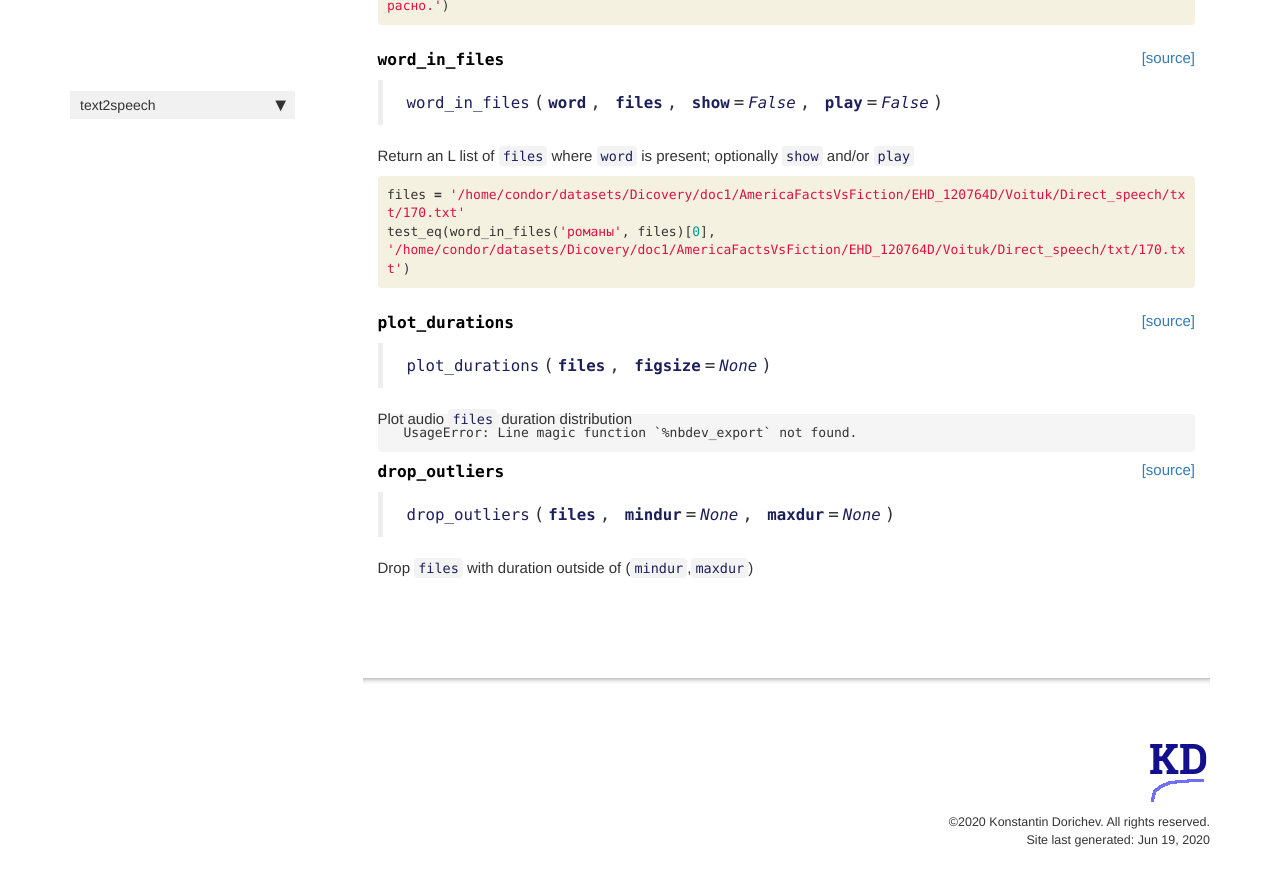
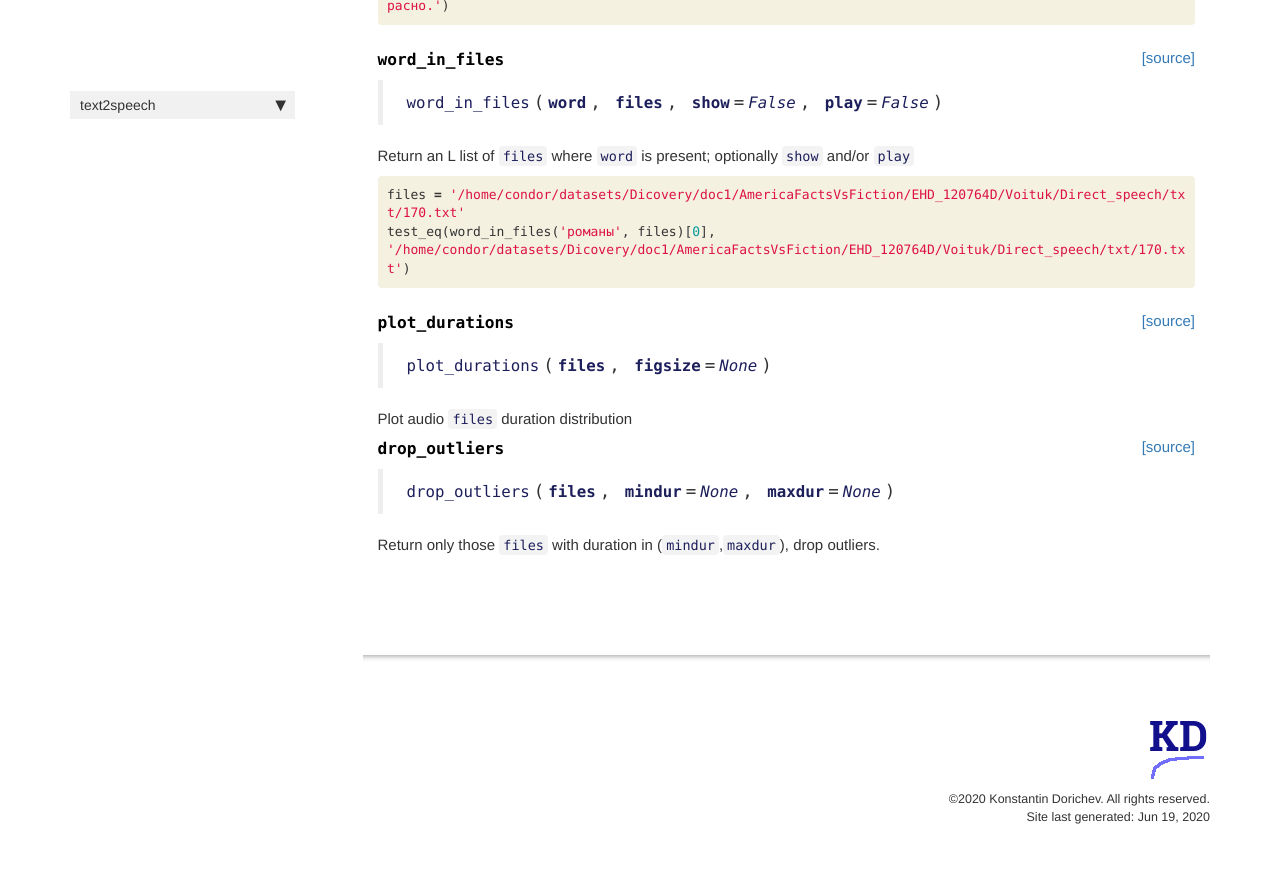
Before and after one commit to kdorichev/text2speech, a Jekyll site: the page built from docs/data.html, in a window 1280 px wide and 900 px high, scrolled down 1727 px. Shown: the top 886 px of the window. Built offline with Jekyll 4.4.1, drawn with Linux system fonts in a browser that asks for light colours; nearby versions of some CDN libraries; comment, search, counter and statistics services are not loaded.

Commit message:
Docs cleanup

```diff
--- a/docs/data.html
+++ b/docs/data.html
@@ -439,20 +439,6 @@ description: "Functions used for data processing"
 
 <div class="cell border-box-sizing code_cell rendered">
 
-<div class="output_wrapper">
-<div class="output">
-
-<div class="output_area">
-
-<div class="output_subarea output_stream output_stderr output_text">
-<pre>UsageError: Line magic function `%nbdev_export` not found.
-</pre>
-</div>
-</div>
-
-</div>
-</div>
-
 </div>
     {% endraw %}
 
@@ -469,7 +455,7 @@ description: "Functions used for data processing"
 <div class="output_markdown rendered_html output_subarea ">
 <h4 id="drop_outliers" class="doc_header"><code>drop_outliers</code><a href="https://github.com/kdorichev/text2speech/tree/master/text2speech/data.py#L140" class="source_link" style="float:right">[source]</a></h4><blockquote><p><code>drop_outliers</code>(<strong><code>files</code></strong>, <strong><code>mindur</code></strong>=<em><code>None</code></em>, <strong><code>maxdur</code></strong>=<em><code>None</code></em>)</p>
 </blockquote>
-<p>Drop <code>files</code> with duration outside of (<code>mindur</code>,<code>maxdur</code>)</p>
+<p>Return only those <code>files</code> with duration in (<code>mindur</code>,<code>maxdur</code>), drop outliers.</p>
 
 </div>
 
--- a/text2speech/data.py
+++ b/text2speech/data.py
@@ -138,7 +138,7 @@ def plot_durations(files, figsize=None):
 
 # Cell
 def drop_outliers(files, mindur=None, maxdur=None):
-    "Drop `files` with duration outside of (`mindur`,`maxdur`)"
+    "Return only those `files` with duration in (`mindur`,`maxdur`), drop outliers."
     newfiles = []
     mindur = mindur if mindur is not None else 0
     maxdur = maxdur if maxdur is not None else 10000
```
Also changed, not shown: 1 other file.
